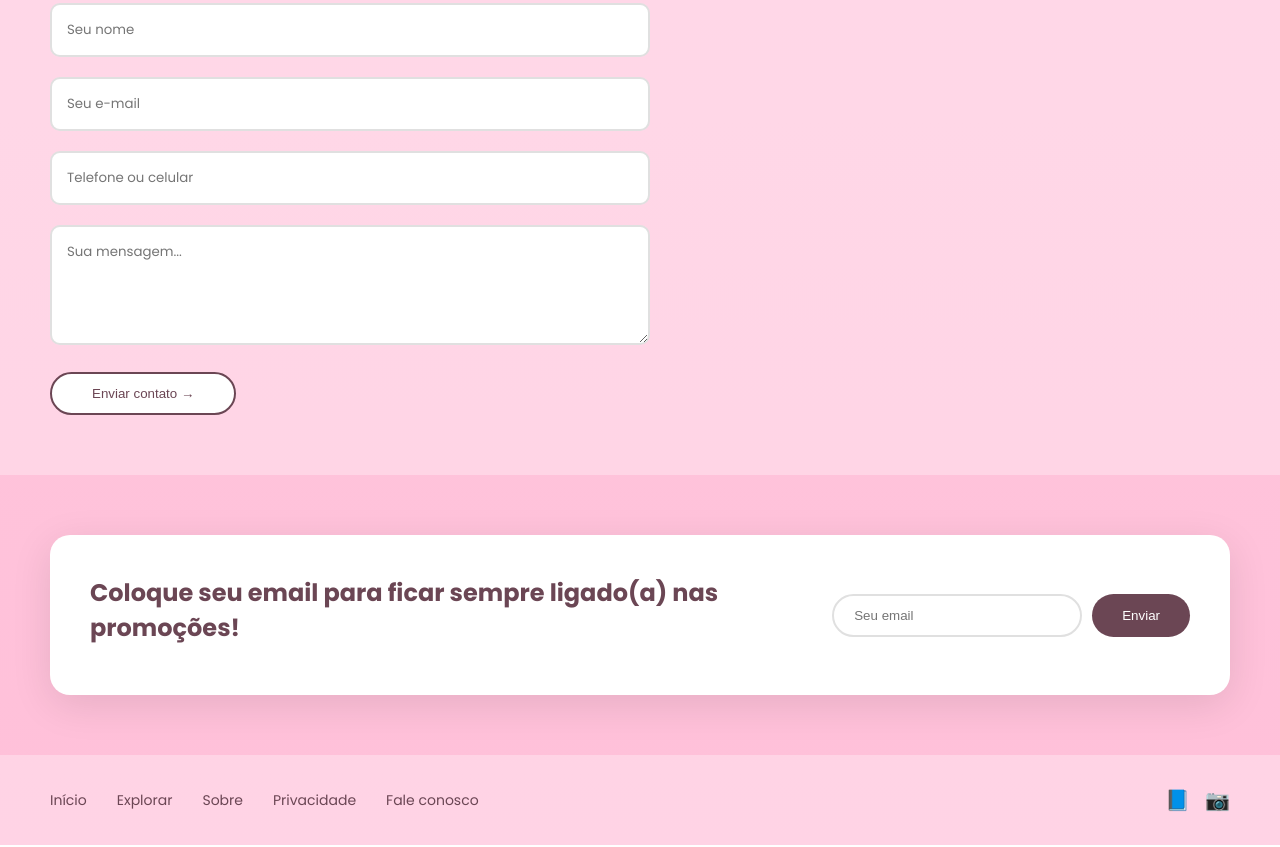
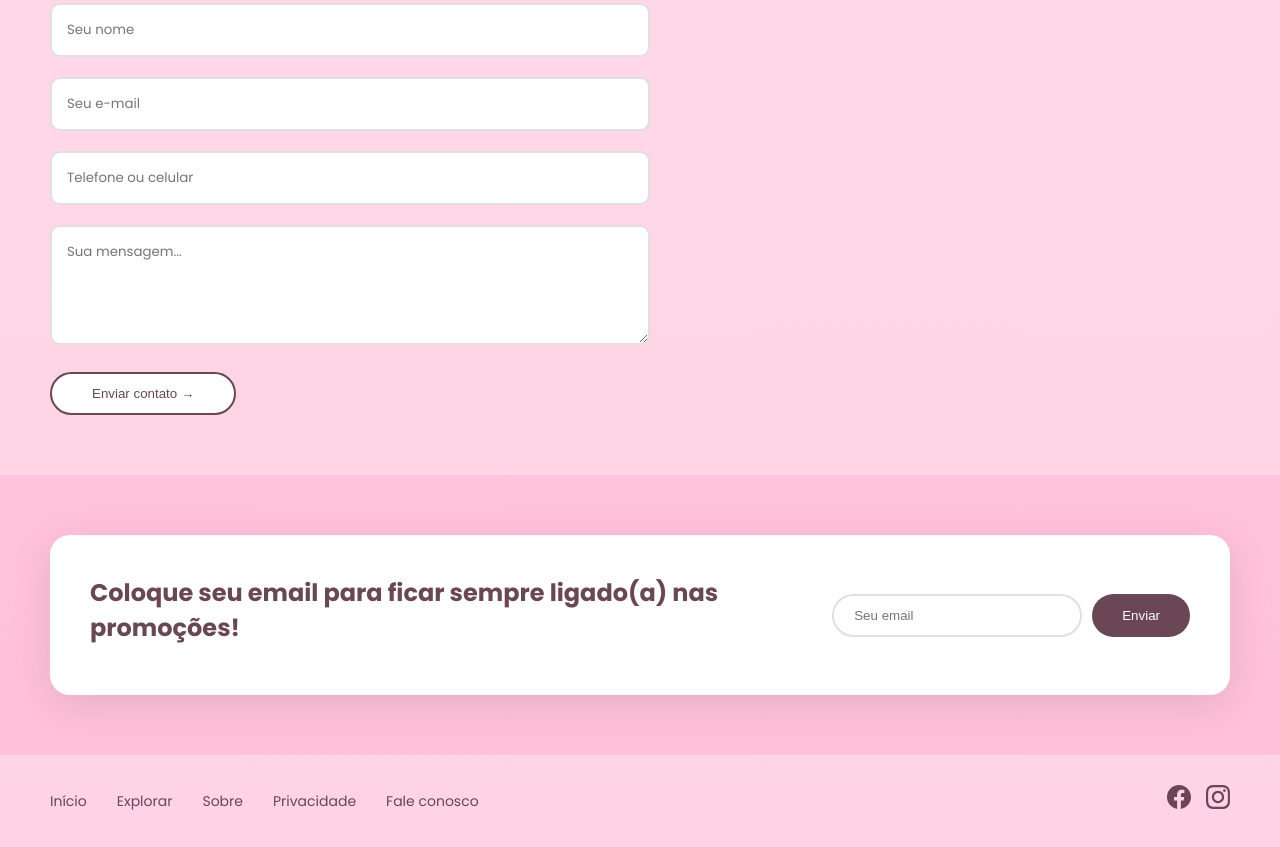
Before and after one commit to maystins/beauty-eyes, a plain HTML site: page index.html in a window 1280 px wide. Shown: the part 2061-2908 px from the top of the page. Drawn offline with nearby package versions, Linux system fonts and the light colour scheme; files whose address does not match are found by name.

Commit message:
Adição de símbolos de redes sociais

```diff
--- a/index.html
+++ b/index.html
@@ -273,9 +273,17 @@
             <a href="#">Fale conosco</a>
         </div>
         <div class="social-links">
-            <a href="#">📘</a>
-            <a href="#">📷</a>
-        </div>
+        <a href="#">
+        <svg xmlns="http://www.w3.org/2000/svg" width="24" height="24" viewBox="0 0 24 24" fill="currentColor">
+        <path d="M24 12.073c0-6.627-5.373-12-12-12s-12 5.373-12 12c0 5.99 4.388 10.954 10.125 11.854v-8.385H7.078v-3.47h3.047V9.43c0-3.007 1.792-4.669 4.533-4.669 1.312 0 2.686.235 2.686.235v2.953H15.83c-1.491 0-1.956.925-1.956 1.874v2.25h3.328l-.532 3.47h-2.796v8.385C19.612 23.027 24 18.062 24 12.073z"/>
+        </svg>
+        </a>
+        <a href="#">
+        <svg xmlns="http://www.w3.org/2000/svg" width="24" height="24" viewBox="0 0 24 24" fill="currentColor">
+        <path d="M12 2.163c3.204 0 3.584.012 4.85.07 3.252.148 4.771 1.691 4.919 4.919.058 1.265.069 1.645.069 4.849 0 3.205-.012 3.584-.069 4.849-.149 3.225-1.664 4.771-4.919 4.919-1.266.058-1.644.07-4.85.07-3.204 0-3.584-.012-4.849-.07-3.26-.149-4.771-1.699-4.919-4.92-.058-1.265-.07-1.644-.07-4.849 0-3.204.013-3.583.07-4.849.149-3.227 1.664-4.771 4.919-4.919 1.266-.057 1.645-.069 4.849-.069zm0-2.163c-3.259 0-3.667.014-4.947.072-4.358.2-6.78 2.618-6.98 6.98-.059 1.281-.073 1.689-.073 4.948 0 3.259.014 3.668.072 4.948.2 4.358 2.618 6.78 6.98 6.98 1.281.058 1.689.072 4.948.072 3.259 0 3.668-.014 4.948-.072 4.354-.2 6.782-2.618 6.979-6.98.059-1.28.073-1.689.073-4.948 0-3.259-.014-3.667-.072-4.947-.196-4.354-2.617-6.78-6.979-6.98-1.281-.059-1.69-.073-4.949-.073zm0 5.838c-3.403 0-6.162 2.759-6.162 6.162s2.759 6.163 6.162 6.163 6.162-2.759 6.162-6.163c0-3.403-2.759-6.162-6.162-6.162zm0 10.162c-2.209 0-4-1.79-4-4 0-2.209 1.791-4 4-4s4 1.791 4 4c0 2.21-1.791 4-4 4zm6.406-11.845c-.796 0-1.441.645-1.441 1.44s.645 1.44 1.441 1.44c.795 0 1.439-.645 1.439-1.44s-.644-1.44-1.439-1.44z"/>
+        </svg>
+        </a>
+</div>
     </footer>
     <script src="script.js"></script>
     </body>
```
